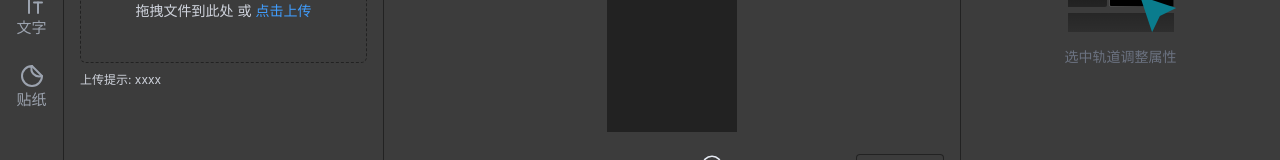
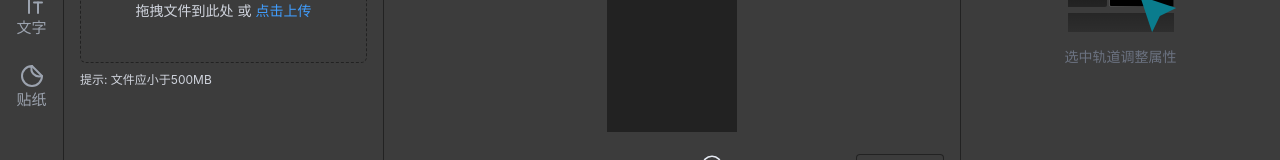
Before and after one commit to donnyfe/video-editor, a Vue app: page / in a window 1280 px wide. Shown: the part 238-398 px from the top of the page. Built offline with nearby package versions, Linux system fonts and the light colour scheme.

Commit message:
fix: 修改音视频面板

```diff
--- a/src/components/AudioPanel/index.vue
+++ b/src/components/AudioPanel/index.vue
@@ -1,12 +1,51 @@
 <script setup lang="ts">
 import { ref } from 'vue'
-import type { UploadInstance, UploadUserFile } from 'element-plus'
 import { UploadFilled } from '@element-plus/icons-vue'
-import AudioList from './AudioList.vue'
+import { useTrackStore, usePlayerStore } from '@/stores'
+import { getMD5, decodeAudio } from '@/utils'
+import { AudioTrack } from '@/classes'
+// import AudioList from './AudioList.vue'
+import type { AudioClip } from '@webav/av-cliper'
+import type { UploadUserFile } from 'element-plus'
 
-const fileList = ref<UploadUserFile[]>([])
-const uploadRef = ref<UploadInstance>()
-// uploadRef.value!.submit()
+
+const trackStore = useTrackStore()
+const playerStore = usePlayerStore()
+
+async function onUpload(userFile: UploadUserFile) {
+	const file = userFile.raw as File
+
+	// TODO：性能优化-计算文件MD5可通过woker进行
+	console.time('生成md5耗时')
+	const md5 = await getMD5(await file.arrayBuffer())
+	console.timeEnd('生成md5耗时')
+
+	const clip = await decodeAudio(md5, file) as AudioClip
+
+	addTrack(md5, file, clip)
+}
+
+/**
+ * 添加音频轨道
+ * @param id
+ * @param file
+ * @param clip
+ */
+function addTrack(id: string, file: File, clip: AudioClip) {
+	const duration = Math.round(clip.meta.duration / 1e6)
+
+	const trackOptions = {
+		id,
+		url: URL.createObjectURL(file), // 返回一个blob URL，可以用来引用内存中的文件数据。
+		name: file.name,
+		format: file.type,
+		duration
+	}
+
+	// 创建音频轨道
+	const audioTrack = new AudioTrack(trackOptions, playerStore.playFrame)
+	trackStore.addTrack(audioTrack)
+}
 
 </script>
 
@@ -14,10 +53,13 @@ const uploadRef = ref<UploadInstance>()
 	<div class="audio-panel mx-4 my-4">
 
 		<el-upload ref="uploadRef"
-			v-model:file-list="fileList"
 			class="upload-demo"
 			drag
-			multiple>
+			accept=".mp3,.wav"
+			:multiple="false"
+			:auto-upload="false"
+			:show-file-list="false"
+			:on-change="onUpload">
 
 			<el-icon class="el-icon--upload">
 				<UploadFilled />
@@ -28,11 +70,11 @@ const uploadRef = ref<UploadInstance>()
 			</div>
 
 			<template #tip>
-				<div class="el-upload__tip">提示: 文件应小于 500MB</div>
+				<div class="el-upload__tip">提示: 文件应小于500MB</div>
 			</template>
 		</el-upload>
 
-		<AudioList />
+		<!-- <AudioList /> -->
 	</div>
 </template>
 
--- a/src/components/VideoPanel/index.vue
+++ b/src/components/VideoPanel/index.vue
@@ -70,7 +70,7 @@ function addTrack(id: string, file: File, clip: MP4Clip) {
 				拖拽文件到此处 或 <em>点击上传</em>
 			</div>
 			<template #tip>
-				<div class="el-upload__tip">上传提示: xxxx</div>
+				<div class="el-upload__tip">提示: 文件应小于500MB</div>
 			</template>
 		</el-upload>
 
```
